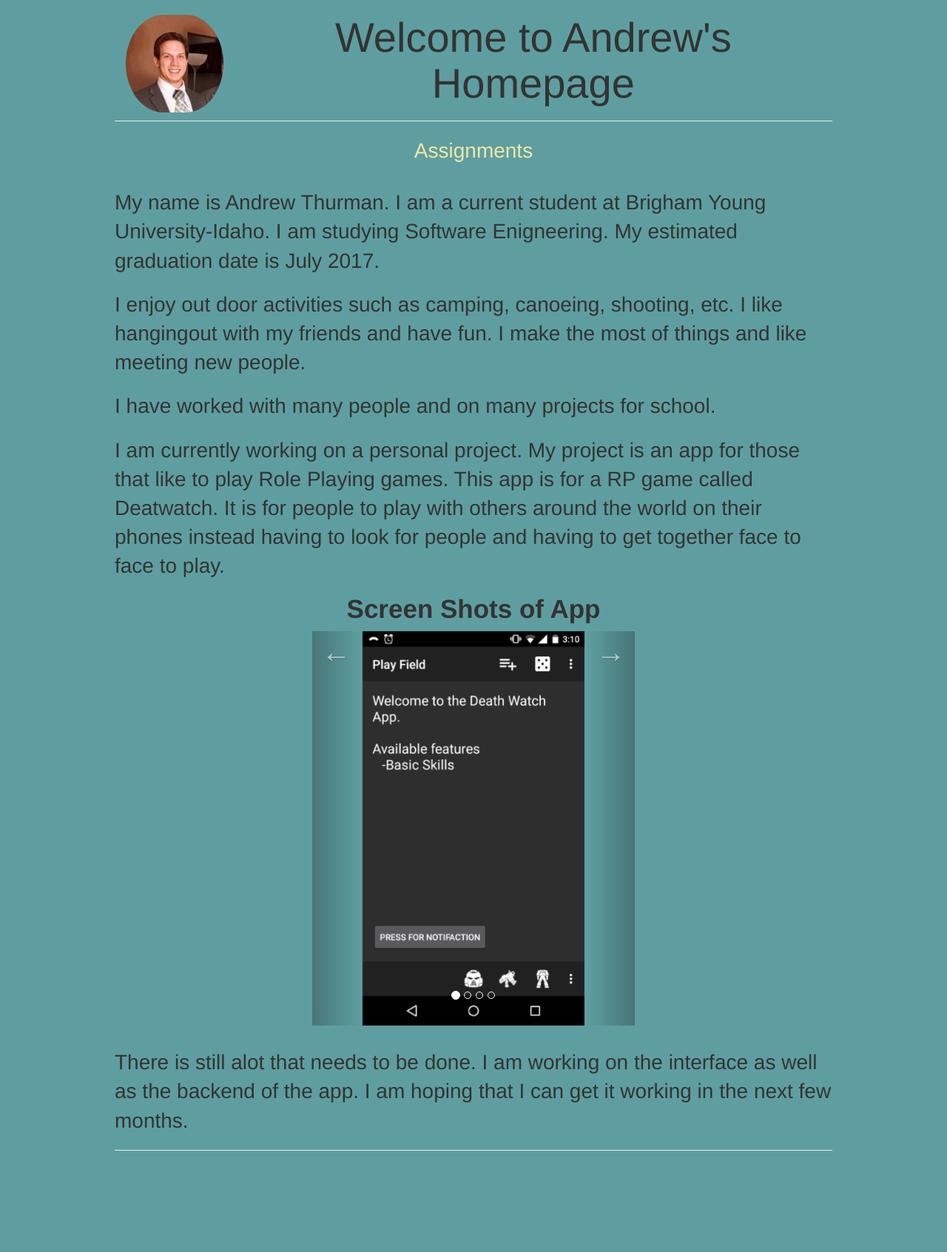
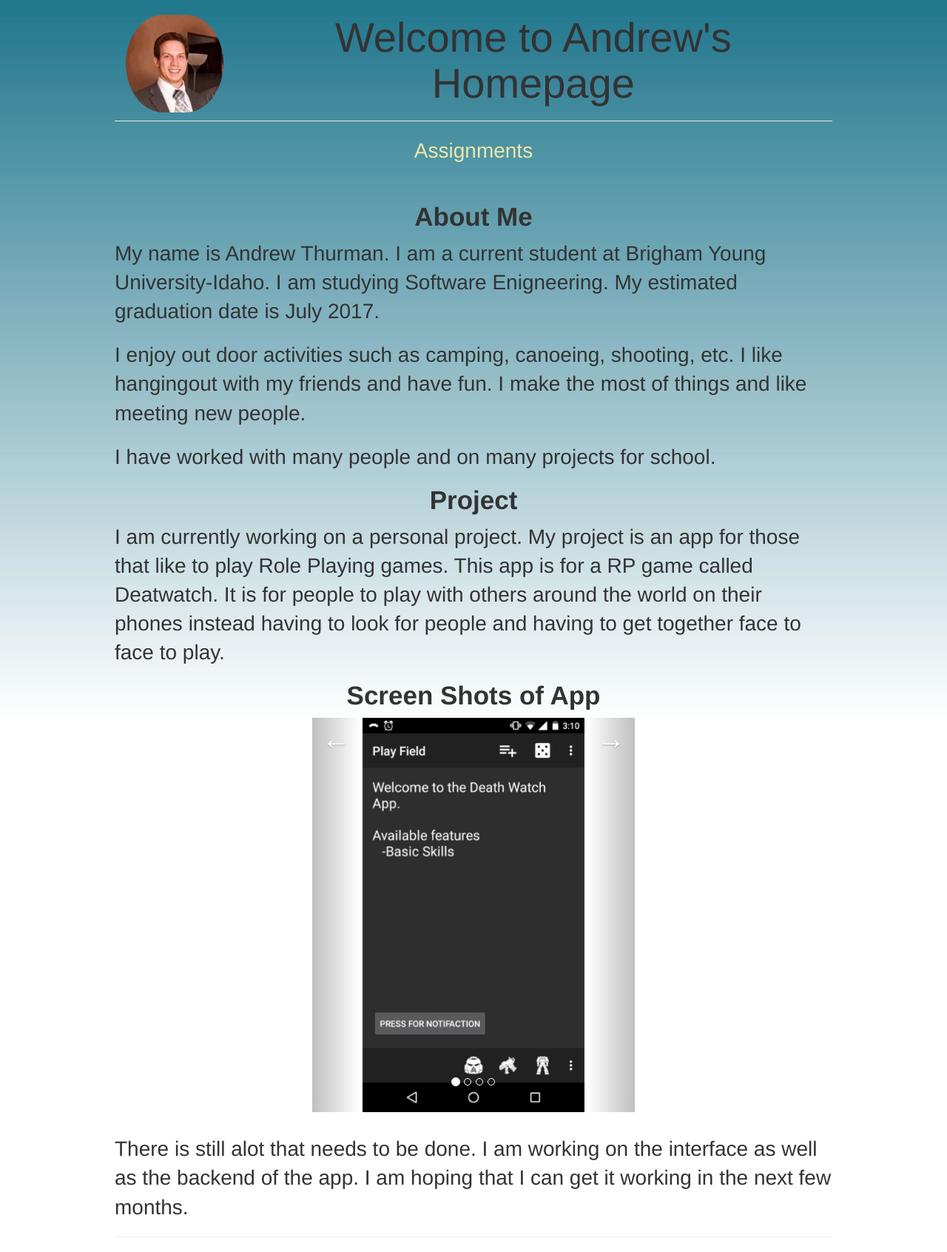
Before and after one commit to thurmand/cs313-php, a PHP site: page / in a window 1280 px wide. Shown: the whole page at 74% size. Before the commit the page ends 1555 px from the top, so only its background shows below. Run offline with PHP 8.4, Linux system fonts and the light colour scheme.

Commit message:
added more stuff

```diff
--- a/css/style.css
+++ b/css/style.css
@@ -5,7 +5,8 @@ body
     max-width: 970px;
     margin-left: auto;
     margin-right: auto;
-    background-color: cadetblue;
+    background-image: url(/images/background.jpg);
+    background-repeat: no-repeat;
 }
 
 h1
--- a/index.html
+++ b/index.html
@@ -14,12 +14,17 @@
             <h1>Welcome to Andrew's Homepage</h1>
             <hr>
             <div id="link">
+
+<!--                <a href="aboutme/index.html">About Me</a>-->
                 <a href="assignments/index.html">Assignments</a>
+<!--                <a href="projects/index.html">Projects</a>-->
+
             </div>
         </header>
 
         <main>
             <div id="Content">
+                <h2>About Me</h2>
                 <p class="lead">My name is Andrew Thurman. I am a current student at Brigham Young University-Idaho.
                     I am studying Software Enigneering. My estimated graduation date is July 2017.
                 </p>
@@ -32,6 +37,8 @@
                 <p class="lead">
                    I have worked with many people and on many projects for school.
                 </p>
+
+                <h2>Project</h2>
 
                 <p class="lead">
                     I am currently working on a personal project. My project is an app for those that like to play Role Playing games.
```
Also changed, not shown: images/background.jpg (added).
